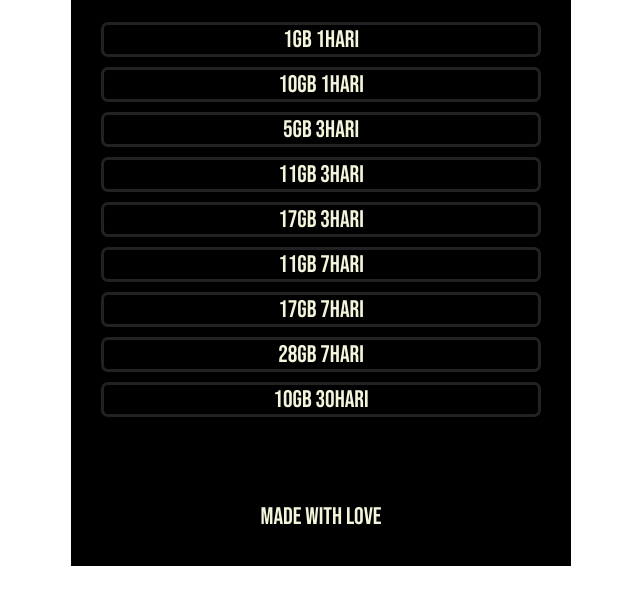
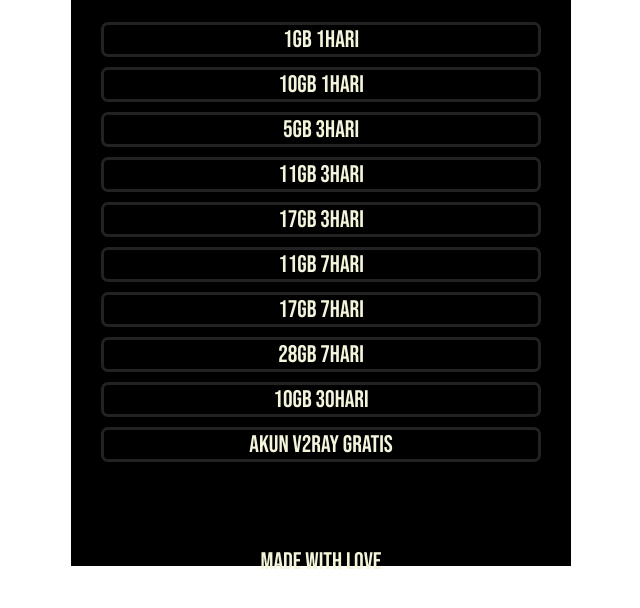
Before and after one commit to link-ruangguru/link-ruangguru.github.io, a plain HTML site: page index.html in a window 1280 px wide. Shown: the part 234-842 px from the top of the page, without its empty margins (319-959 px from the left). Drawn offline with Linux system fonts and the light colour scheme.

Commit message:
Update index.html

```diff
--- a/index.html
+++ b/index.html
@@ -30,6 +30,7 @@
                 <a href="https://my.telkomsel.com/app/package-details/b91e16165c26d74a7959db3a1ba2a461" target="_blank">17GB 7HARI</a>
                 <a href="https://my.telkomsel.com/app/package-details/e970d887eeddd5d3e72044cab495b9dd" target="_blank">28GB 7HARI</a>
                 <a href="https://my.telkomsel.com/app/package-details/db346417f6f2d4b834e81ec98d8808d0" target="_blank">10GB 30HARI</a>
+                <a href="/v2ray/" target="_blank">Akun V2Ray Gratis</a>
 
             </div>
         <!-- body  -->
```
